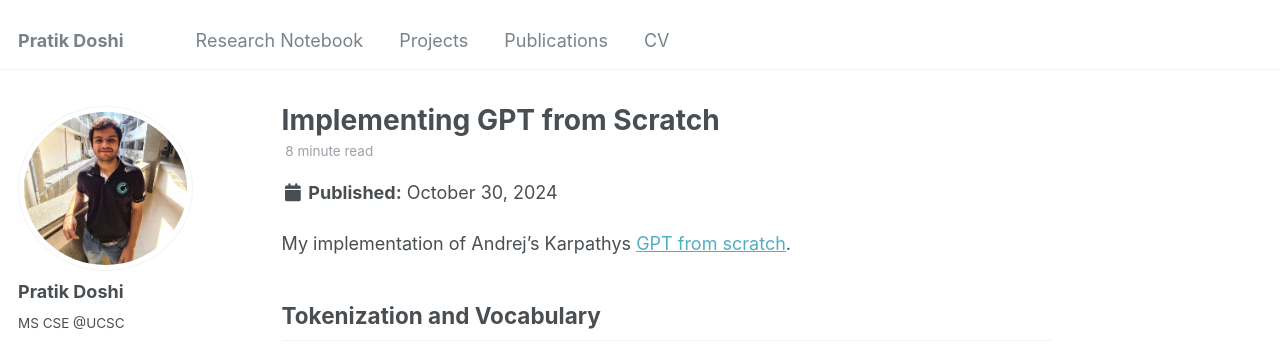
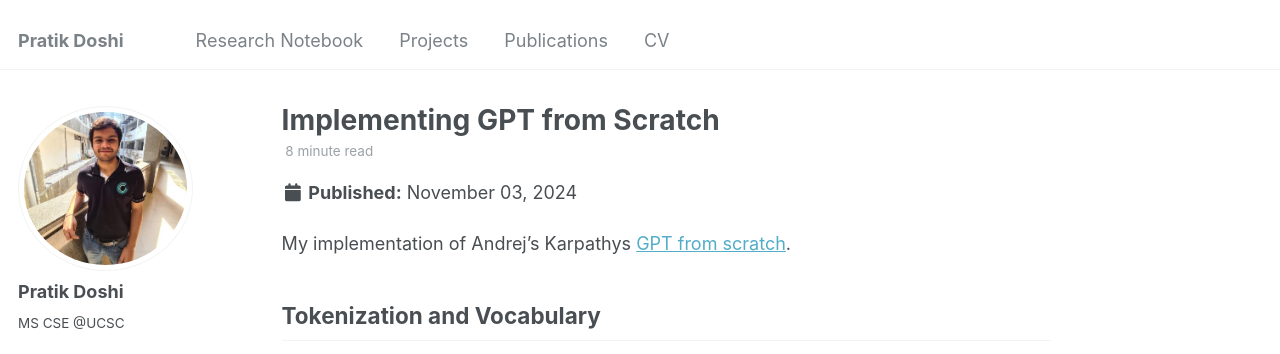
Before and after one commit to Pratik-Doshi-99/pratik-doshi-99.github.io, a Jekyll site: the page built from _posts/2024-11-03-implementing-gpt.md, in a window 1280 px wide and 900 px high. Shown: the top 354 px of the window. Built offline with Jekyll 4.4.1, drawn with Linux system fonts in a browser that asks for light colours.

Commit message:
fixed date

```diff
--- a/_posts/2024-11-03-implementing-gpt.md
+++ b/_posts/2024-11-03-implementing-gpt.md
@@ -1,6 +1,6 @@
 ---
 title: 'Implementing GPT from Scratch'
-date: 2024-10-30
+date: 2024-11-03
 permalink: /posts/implementing-gpt/
 tags:
   - Language Models
```
